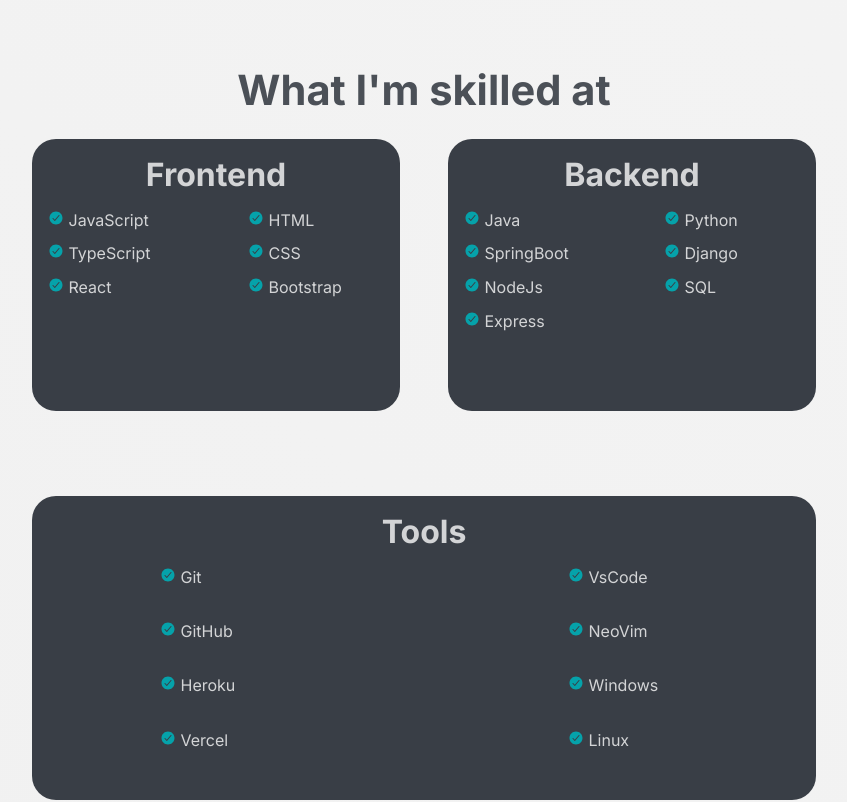
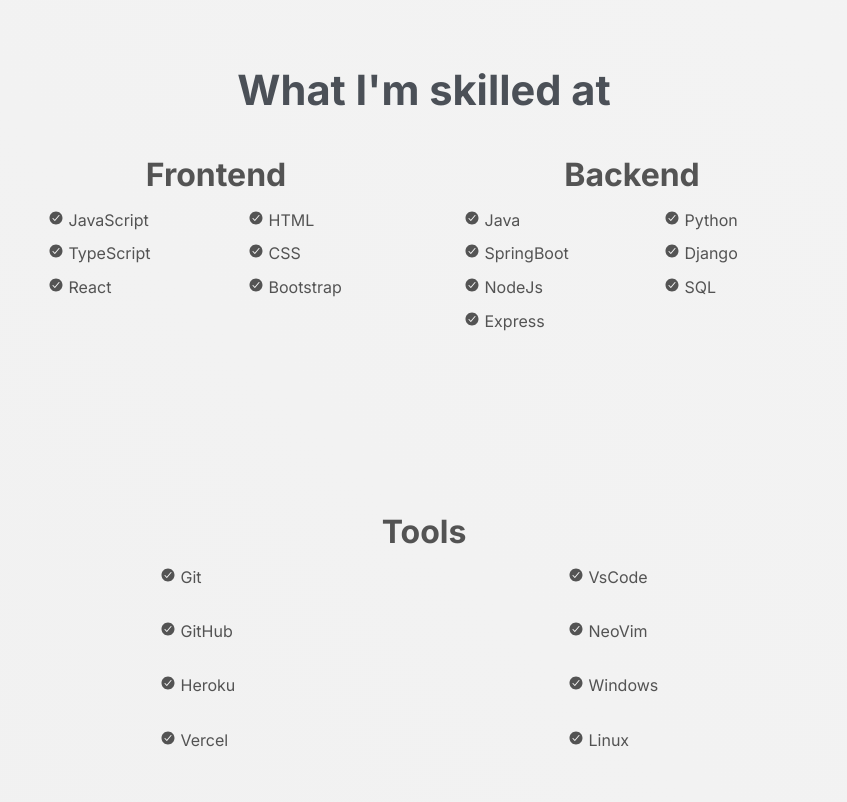
Before and after one commit to dndanli/dndanli-portfolio-v2, a React (Create React App) app in the folder dndanli-portfolio/: page / in a window 1280 px wide. Shown: the part 960-1762 px from the top of the page, without its empty margins (216-1063 px from the left). Built offline with nearby package versions, Linux system fonts and the light colour scheme.

Commit message:
styling update

```diff
--- a/dndanli-portfolio/src/Components/Skillset/SkillsetCard.style.ts
+++ b/dndanli-portfolio/src/Components/Skillset/SkillsetCard.style.ts
@@ -4,12 +4,11 @@ import SkillsetCard from "./SkillsetCard";
 const StyledSkillsetCard = styled(SkillsetCard)`
   min-width: 19rem;
   min-height: 17rem;
-  background-color: #393e46;
-  color: rgba(250, 250, 250, 0.8);
-  border-radius: 1.5rem;
+  color: rgba(16, 16, 16, 0.7);
+  border-radius: 10px;
 
   .skill-title {
-    color: rgba(250, 250, 250, 0.8);
+    color: rgba(16, 16, 16, 0.7);
     text-align: center;
     padding-top: 1rem;
   }
@@ -28,9 +27,12 @@ const StyledSkillsetCard = styled(SkillsetCard)`
   .skill-list-item {
     margin-bottom: 10%;
   }
-  .checkmark-icon {
-    color: rgba(0, 173, 181, 0.9);
+
+  &:hover {
+    transform: scale(1.05);
+    transition: 0.5s ease;
   }
+  transition: 0.5s ease;
 `;
 
 export default StyledSkillsetCard;
```
